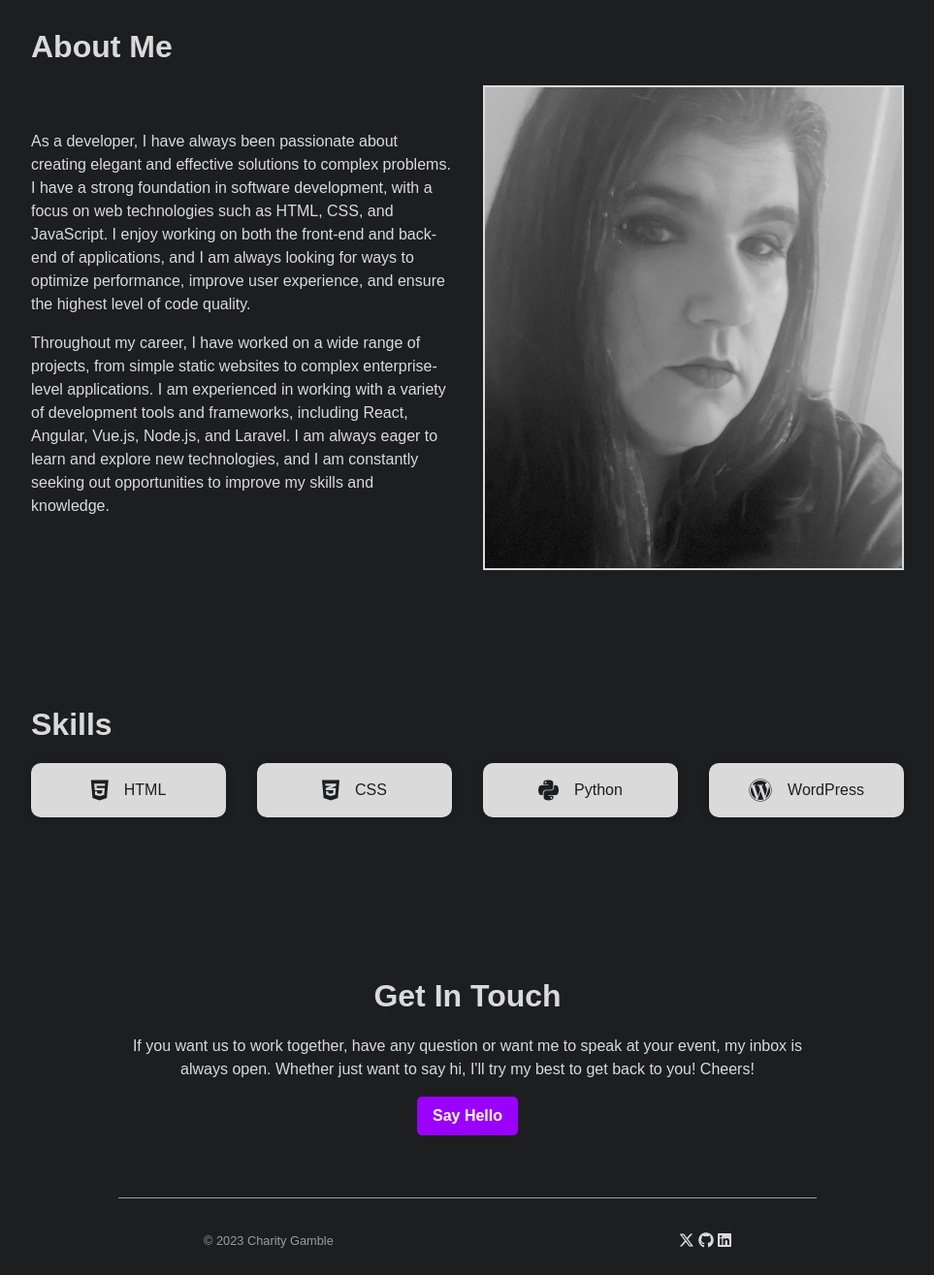
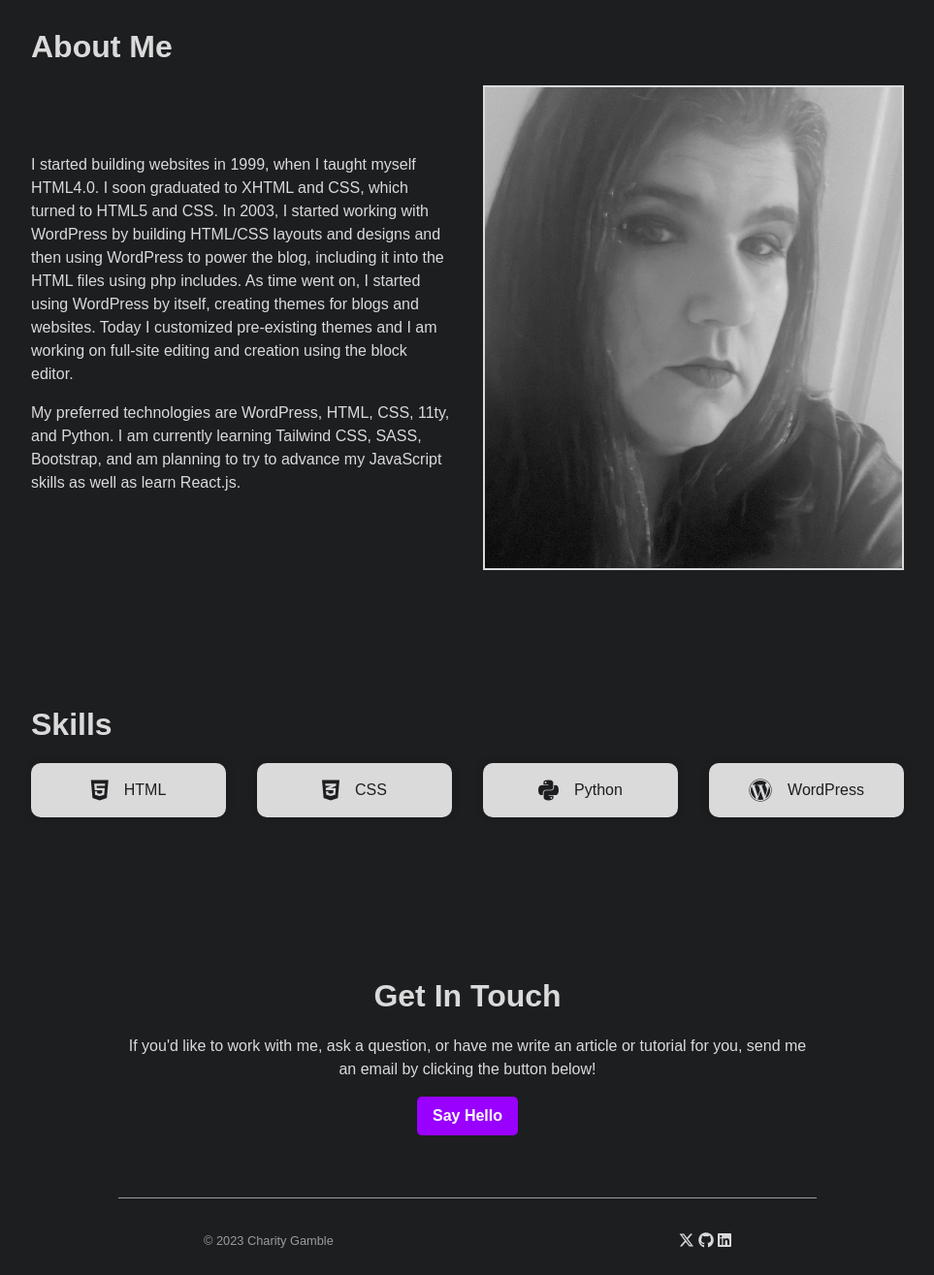
Before and after one commit to charitygamble/cgambledev, an Eleventy site: page src/index.njk in a window 1280 px wide. Shown: the part 800-2115 px from the top of the page at 97% size, without its empty margins (158-1121 px from the left). Built offline with nearby package versions, Linux system fonts and the light colour scheme; Eleventy itself is replaced by a stand-in of ours; files that its build step writes are made by us from their sources.

Commit message:
changed about and contact partials to include my information

```diff
--- a/src/_includes/components/about.njk
+++ b/src/_includes/components/about.njk
@@ -3,12 +3,12 @@
     <div class="flex-about">
         <div class="about-text">
             <p>
-                As a developer, I have always been passionate about creating elegant and effective solutions to complex problems. I have a strong foundation in software development, with a focus on web technologies such as HTML, CSS, and JavaScript. I enjoy working on both the front-end and back-end of applications, and I am always looking for ways to optimize performance, improve user experience, and ensure the highest level of code quality.
+               I started building websites in 1999, when I taught myself HTML4.0. I soon graduated to XHTML and CSS, which turned to HTML5 and CSS. In 2003, I started working with WordPress by building HTML/CSS layouts and designs and then using WordPress to power the blog, including it into the HTML files using php includes. As time went on, I started using WordPress by itself, creating themes for blogs and websites. Today I customized pre-existing themes and I am working on full-site editing and creation using the block editor.
             </p>
-            <p>Throughout my career, I have worked on a wide range of projects, from simple static websites to complex enterprise-level applications. I am experienced in working with a variety of development tools and frameworks, including React, Angular, Vue.js, Node.js, and Laravel. I am always eager to learn and explore new technologies, and I am constantly seeking out opportunities to improve my skills and knowledge.</p>
+            <p>My preferred technologies are WordPress, HTML, CSS, 11ty, and Python. I am currently learning Tailwind CSS, SASS, Bootstrap, and am planning to try to advance my JavaScript skills as well as learn React.js.</p>
         </div>
         <div class="about-img">
-            <Image src='/assets/about.jpg' class="profile-img" alt="Joe and animal relaxing and having fun" />
+            <Image src='/assets/about.jpg' class="profile-img" alt="Charity Gamble" />
         </div>
     </div>
 </div>
--- a/src/_includes/components/contact.njk
+++ b/src/_includes/components/contact.njk
@@ -1,5 +1,5 @@
 <div class="contact-container">
     <h2>Get In Touch</h2>
-    <p>If you want us to work together, have any question or want me to speak at your event, my inbox is always open. Whether just want to say hi, I'll try my best to get back to you! Cheers!</p>
+    <p>If you'd like to work with me, ask a question, or have me write an article or tutorial for you, send me an email by clicking the button below!</p>
     <a href="mailto:charity@charitygamble.dev" class='cta-btn'>Say Hello</a>
 </div>
```
